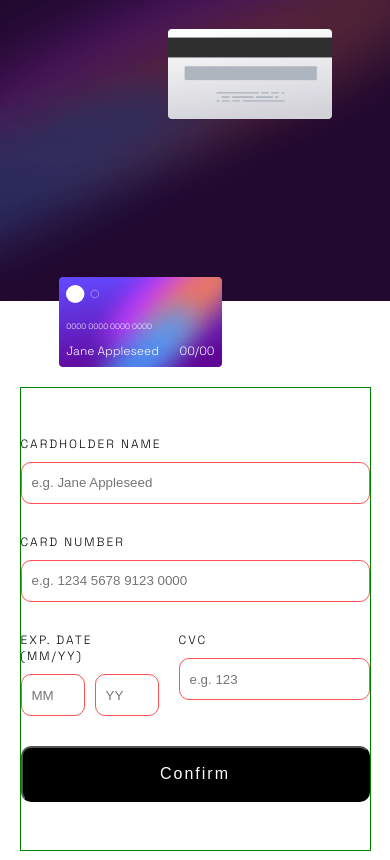
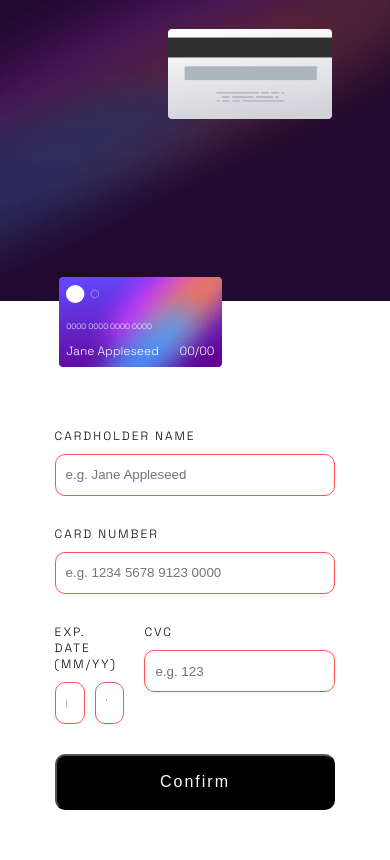
Before and after one commit to agorbacheva-y/Credit-card-form, a React (Create React App) app: page / in a window 390 px wide. Built offline with nearby package versions, Linux system fonts and the light colour scheme.

Commit message:
screen 1255px form positioning

```diff
--- a/src/styles/index.scss
+++ b/src/styles/index.scss
@@ -238,8 +238,9 @@ button {
     height: 55vh;
     align-items: center;
     justify-content: center;
-    border: 1px solid green;
   }
 
-
+  .form__cntr {
+    width: 80%;
+  }
 }
```
Also changed, not shown: src/styles/index.css.
